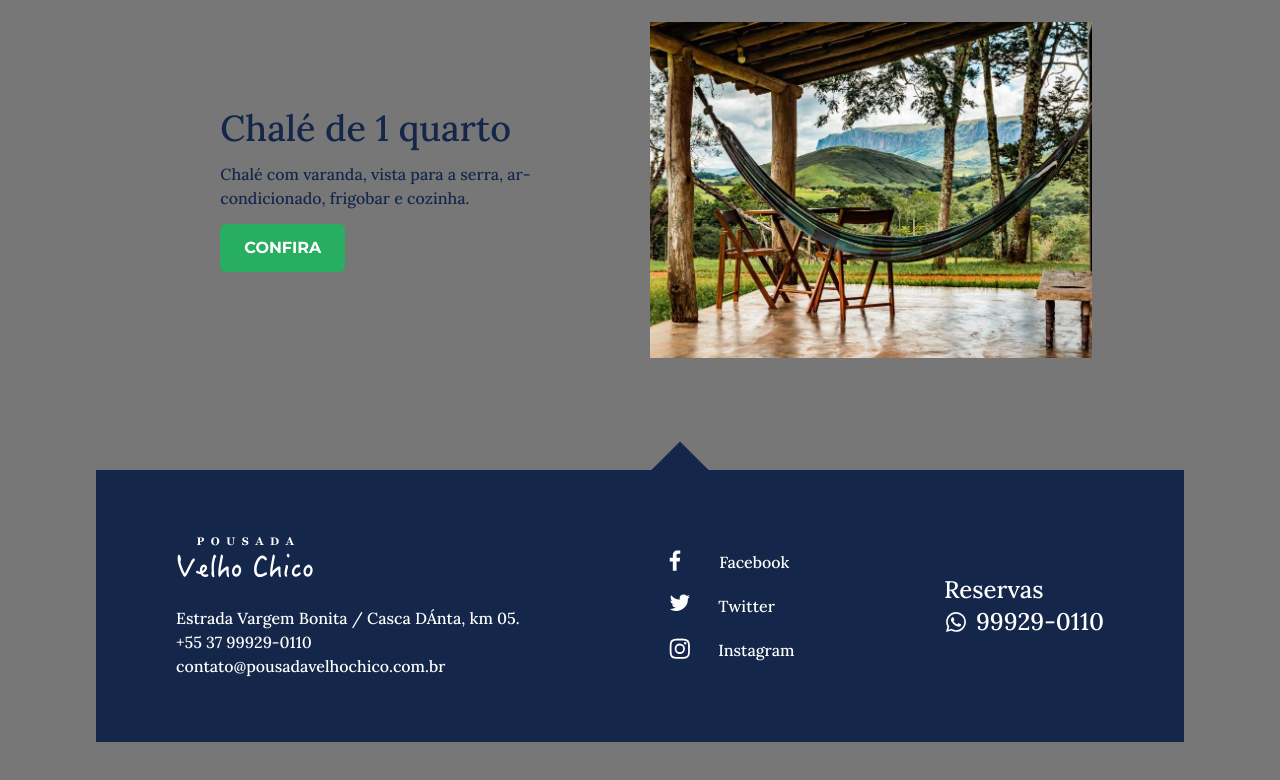
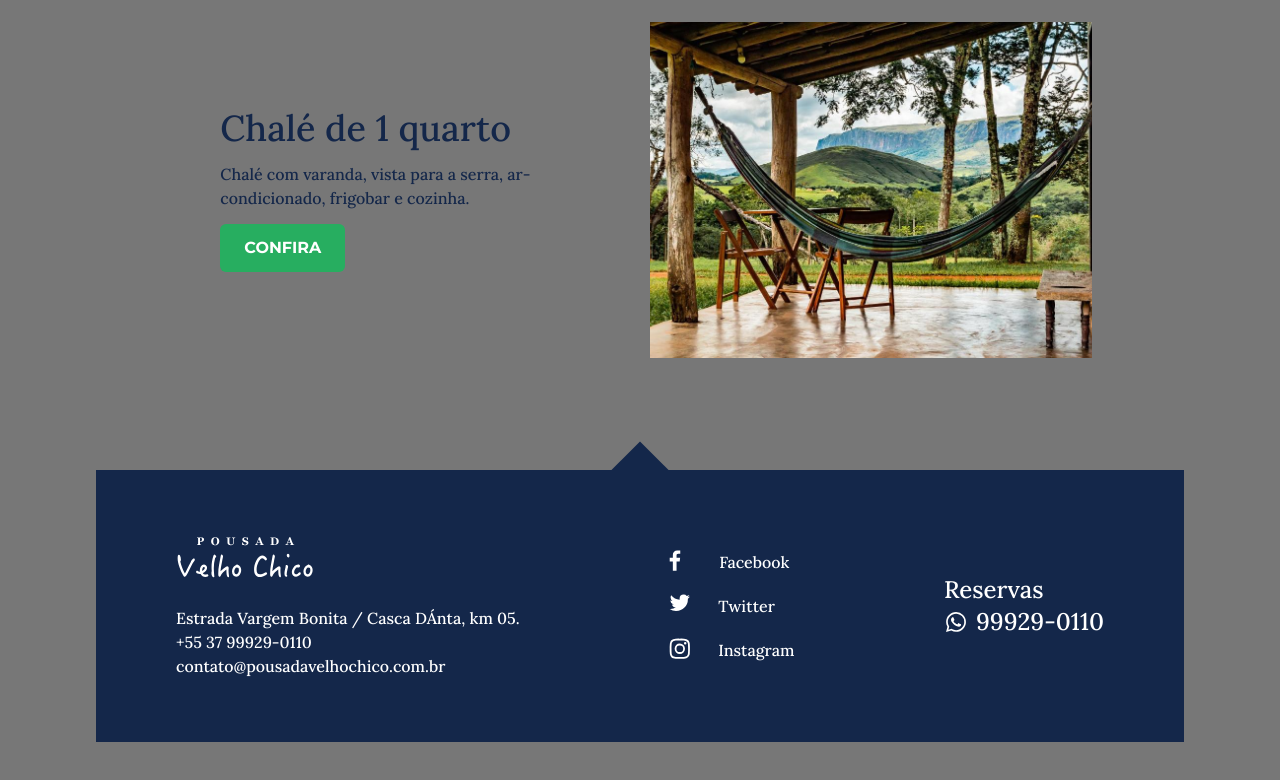
Before and after one commit to alandbh/velhochico, a Next.js app: page / in a window 1280 px wide. Shown: the part 1037-1817 px from the top of the page. Built offline with nearby package versions, Linux system fonts and the light colour scheme; a web font is replaced by a local one.

Commit message:
Centering the square div.

```diff
--- a/app/_components/Footer.tsx
+++ b/app/_components/Footer.tsx
@@ -8,7 +8,7 @@ import IconWhatsapp from "./icons/Whatsapp";
 const Footer = () => {
   return (
     <div className="h-65 w-full bg-darkest-blue flex justify-between items-center text-white relative px-20 mt-[5.5rem]">
-      <div className="bg-darkest-blue h-20 w-20 absolute -top-3 rotate-45	left-[50%] -z-10"></div>
+      <div className="bg-darkest-blue h-20 w-20 absolute -top-3 rotate-45 -translate-x-[50%]	left-[50%] -z-10"></div>
       <ul>
         <li className="mb-5">
           <IconLogo color="#ffffff" />
```
